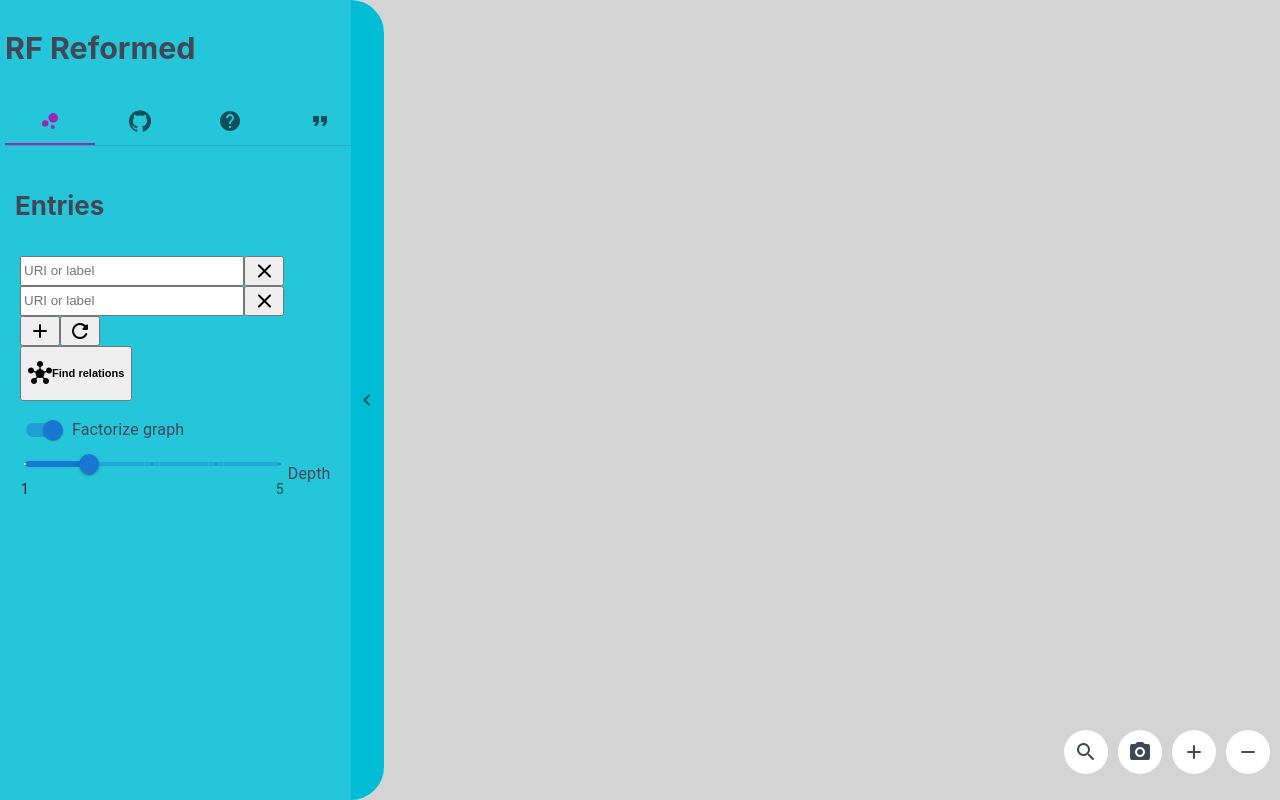
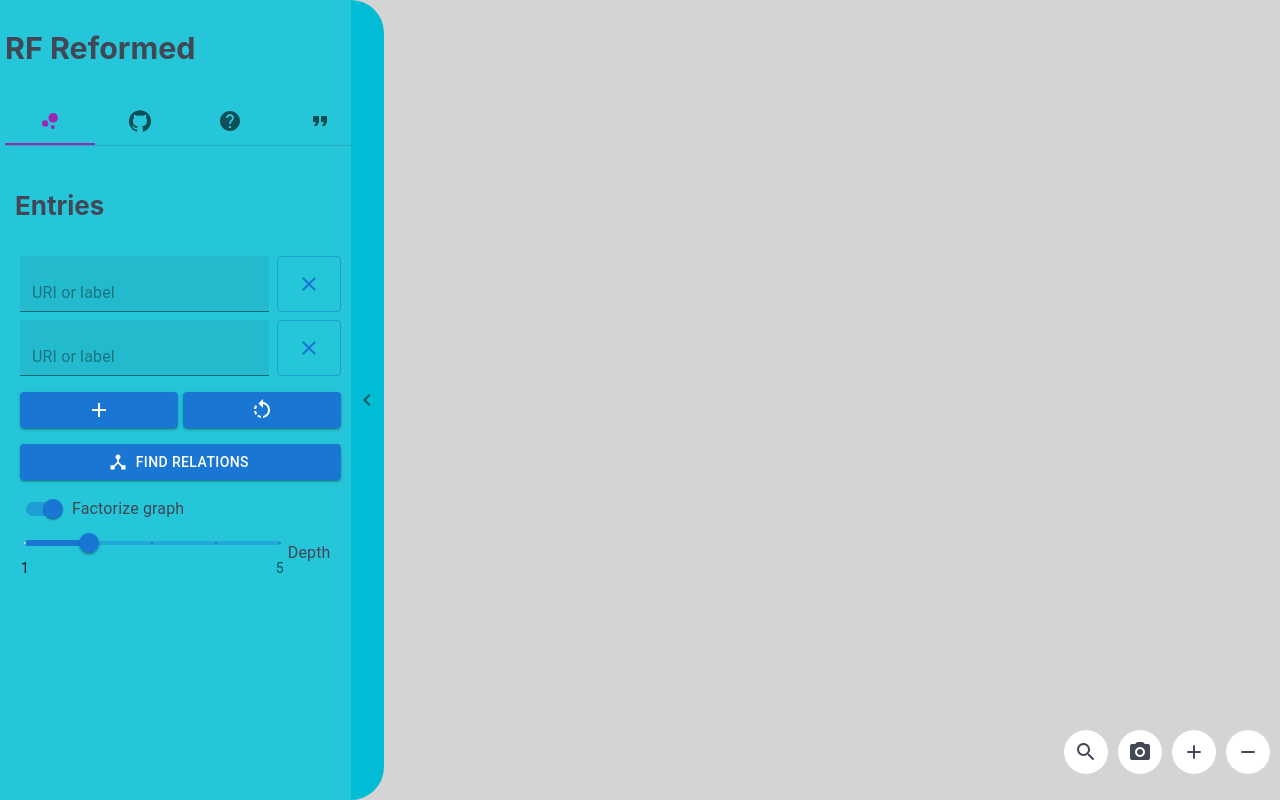
Before and after one commit to WoodenMaiden/RelfinderFrontCytoscape, a React (Create React App) app: page / in a window 1280 px wide. Built offline with nearby package versions, Linux system fonts and the light colour scheme.

Commit message:
fix: use MUI for pannel
Signed-off-by: WoodenMaiden <yann.pomie@laposte.net>

```diff
--- a/src/components/InputEntry.js
+++ b/src/components/InputEntry.js
@@ -4,13 +4,17 @@ import {
     Stack,
     Typography,
     CircularProgress,
+    TextField,
+    Button
 } from "@mui/material";
+import CloseIcon from '@mui/icons-material/Close';
 
 import { URL } from "../variables";
 
 export default function InputEntry(props) {
     const rmHandler =  props.rmHandler
-    const input = props.input
+    const changeHandler = props.changeHandler
+    const id = props.id
 
     const [ timeoutID, setTimeoutID ] = useState(setTimeout(()=> { return true;}, 0))
     const [ selectedSuggestion, setSelectedSuggestion ] = useState(false) //this will prevent from fetching suggestions when selecting one
@@ -23,7 +27,7 @@ export default function InputEntry(props) {
 
         //TODO pass aborter to function in timeout
         return setTimeout(async () => {
-            const sugBox = document.getElementById(`suggestions${input}`)
+            const sugBox = document.getElementById(`suggestions${id}`)
             setSuggestions([]) // to trigger loading animation
             sugBox.style.display = 'block'
 
@@ -59,7 +63,7 @@ export default function InputEntry(props) {
 */
 
     function selectSuggestion(sug) {
-        const sugBox = document.getElementById(`suggestions${input}`)
+        const sugBox = document.getElementById(`suggestions${id}`)
 
         sugBox.style.display = 'none'
         setSuggestions([])
@@ -73,13 +77,16 @@ export default function InputEntry(props) {
             && !e.target.className.includes('suggestionItem')
             ){
 
-            document.getElementById(`suggestions${input}`).style.display = 'none'
+            document.getElementById(`suggestions${id}`).style.display = 'none'
             setSuggestions([]);
         }
     }
 
-    function entryChanges(e) {
-        setEntry(e.target?.value)
+    function entryChanges(event) {
+        const text = event.target.value.trim()
+
+        setEntry(text)
+        changeHandler(id, text)
     }
 
 
@@ -95,7 +102,7 @@ export default function InputEntry(props) {
         clearTimeout(timeoutID)
 
         if (entry.trim() === "") {
-            document.getElementById(`suggestions${input}`).style.display = 'none'
+            document.getElementById(`suggestions${id}`).style.display = 'none'
             setSuggestions([])
         } else {
             //if the value hasn't been filled via from the suggestion list fetch selections,
@@ -104,7 +111,7 @@ export default function InputEntry(props) {
         }
 
     // eslint-disable-next-line react-hooks/exhaustive-deps
-    }, [entry, input])
+    }, [entry, id])
 
     useEffect(() => {
         document.addEventListener('click', click, true)
@@ -115,15 +122,23 @@ export default function InputEntry(props) {
 
     return (
         <Box>
-            <div className="controls">
-                <input type="search" onChange={entryChanges} value={entry} name={input} id={`input${input}`} placeholder="URI or label"/>
-                <button className="clickable" type="button" id={`rm${input}`} onClick={rmHandler}>
-                    <span className="material-icons-round">
-                        close
-                    </span>
-                </button>
-            </div>
-            <Box className='suggestions' id={`suggestions${input}`} sx={{
+            <Stack direction="row" spacing={1}>
+                <TextField
+                    variant="filled"
+                    onChange={entryChanges}
+                    value={entry}
+                    placeholder="URI or label"
+                    fullWidth
+                    style={{
+                        flexGrow: 8,
+                    }}
+                />
+                <Button onClick={() => rmHandler(id)} variant="outlined" sx={{flexGrow: 1}}>
+                    <CloseIcon />
+                </Button>
+            </Stack>
+            <Box id={`suggestions${id}`} sx={{
+                zIndex: 99999,
                 backgroundColor: '#ffffff',
                 position: 'absolute',
                 display: 'none',
--- a/src/components/InputForm.js
+++ b/src/components/InputForm.js
@@ -1,12 +1,23 @@
 import React, { useState } from 'react';
+import { Stack, Button } from "@mui/material";
+import AddIcon from '@mui/icons-material/Add';
+import RotateLeftIcon from '@mui/icons-material/RotateLeft';
+import DeviceHubIcon from '@mui/icons-material/DeviceHub';
 
 import InputEntry from './InputEntry';
+import { v4 } from "uuid";
 
 import './inputForm.css'
 
 export default function InputForm(props) {
     const MININPUT = 2
-    const [inputArray, setInputArray] = useState([1,2])
+    const [inputArray, setInputArray] = useState([{
+        id: v4(),
+        entry: "",
+    },{
+        id: v4(),
+        entry: "",
+    }])
 
     const submit = props.submitCallback
 
@@ -16,9 +27,6 @@ export default function InputForm(props) {
         }
     }()
 
-    function add(e) {
-        setInputArray(old => [ ...old, inputArray[inputArray.length - 1] + 1])
-    }
 
 /*
 | | | | __ _ _ __   __| | | ___ _ __ ___
@@ -26,41 +34,61 @@ export default function InputForm(props) {
 |  _  | (_| | | | | (_| | |  __/ |  \__ \
 |_| |_|\__,_|_| |_|\__,_|_|\___|_|  |___/
 */
-    function rm(e) {
+
+    function rm(idToRm) {
         if (inputArray.length <= MININPUT) return;
 
-        const trgt = (!e.target.id) ? e.target.parentNode.id: e.target.id
-        const number = parseInt(trgt.match(/(\d+)$/)[1])
-
-        setInputArray(arr => arr.filter(elt => elt !== number))
+        setInputArray(arr => arr.filter(elt => elt.id !== idToRm))
     }
 
+    function add() {
+        setInputArray(old => [ ...old, {
+            id: v4(),
+            entry: "",
+        }])
+    }
+
+    function change(id, value) {
+        setInputArray(old => old.map(elt => {
+            if (elt.id === id) {
+                return { ...elt, entry: value }
+            }
+            return elt
+        }))
+    }
 
 
     return (
         <form id="rfrform" autoComplete="off" onSubmit={submit}>
-            <div id="inputs">
-                {inputArray.map(item => <InputEntry key={item} input={item} clearEvent={clearEvent} rmHandler={rm}/>)}
-            </div>
-            <div className="controls">
-                <button type="button" onClick={add}>
-                    <span className="material-icons-round clickable">
-                        add
-                    </span>
-                </button>
-                <button type="reset" onClick={() => clearEvent.clearFields()}>
-                    <span className="material-icons-round clickable">
-                        refresh
-                    </span>
-                </button>
-            </div>
-
-            <button type="submit" className="clickable">
-                <h5>Find relations</h5>
-                <i className="material-icons-round">
-                    hub
-                </i>
-            </button>
+            <Stack spacing={2}>
+                <Stack spacing={1}>
+                    {inputArray.map(item =>
+                        <InputEntry
+                            key={item.id}
+                            id={item.id}
+                            clearEvent={clearEvent}
+                            rmHandler={rm}
+                            changeHandler={change}
+                        />
+                    )}
+                </Stack>
+                <Stack direction="row" alignItems="stretch" gap="5px">
+                    <Button onClick={add} variant="contained" fullWidth>
+                        <AddIcon />
+                    </Button>
+                    <Button
+                        variant="contained"
+                        type="reset"
+                        onClick={() => clearEvent.clearFields()}
+                        fullWidth
+                    >
+                        <RotateLeftIcon />
+                    </Button>
+                </Stack>
+                <Button startIcon={<DeviceHubIcon/>} variant="contained" type="submit" fullWidth>
+                    Find relations
+                </Button>
+            </Stack>
         </form>
     )
 }
--- a/src/components/Pannel.css
+++ b/src/components/Pannel.css
@@ -35,11 +35,6 @@
   transition: width 0.5s ease-in-out;
 }
 
-#aboutDiv {
-  display: flex;
-  flex-direction: row;
-  justify-content: space-around;
-}
 
 .pannelShow p {
   font-size: 0.5em;
--- a/src/components/Pannel.js
+++ b/src/components/Pannel.js
@@ -3,8 +3,26 @@ import { useEffect, useState } from "react";
 import InputForm from "./InputForm";
 
 import { Resizable } from "react-resizable";
-import { Help, FormatQuote, GitHub, BubbleChart, Search, Add, Remove, ChevronLeft, CameraAlt } from '@mui/icons-material'
-import { Box, Switch, Slider, FormControlLabel, Tabs, Tab, IconButton } from '@mui/material'
+import {
+    Help,
+    FormatQuote,
+    GitHub,
+    BubbleChart,
+    Search,
+    Add,
+    Remove,
+    ChevronLeft,
+    CameraAlt
+} from '@mui/icons-material'
+import {
+    Box,
+    Switch,
+    Slider,
+    FormControlLabel,
+    Tabs,
+    Tab,
+    IconButton
+} from '@mui/material'
 
 import "./Pannel.css"
 
@@ -91,14 +109,22 @@ export default function Pannel(props) {
                     <Box id="pannel" sx={{paddingLeft: '5px'}}>
                         <Box id="pannelHeader">
                             <h3>RF Reformed</h3>
-                            <Box id="aboutDiv" sx={{ borderBottom: 1, borderColor: 'divider' }}>
-                                <Tabs value={value} onChange={handleChange} textColor="secondary" indicatorColor="secondary">
-                                    <Tab value={0} icon={<BubbleChart />} />
-                                    <Tab value={1} icon={<GitHub />} />
-                                    <Tab value={2} icon={<Help />} />
-                                    <Tab value={3} icon={<FormatQuote />} />
-                                </Tabs>
-                            </Box>
+                            <Tabs
+                                value={value}
+                                onChange={handleChange}
+                                textColor="secondary"
+                                indicatorColor="secondary"
+                                variant="fullWidth"
+                                sx={{
+                                    borderBottom: 1,
+                                    borderColor: 'divider'
+                                }}
+                            >
+                                <Tab value={0} icon={<BubbleChart />} />
+                                <Tab value={1} icon={<GitHub />} />
+                                <Tab value={2} icon={<Help />} />
+                                <Tab value={3} icon={<FormatQuote />} />
+                            </Tabs>
                         </Box>
 
                         <Box id="pannelBody">
--- a/src/components/inputForm.css
+++ b/src/components/inputForm.css
@@ -1,22 +1,3 @@
 #rfrform {
     padding-left: 5px;
 }
-
-.controls {
-    display: flex;
-    flex-direction: row;
-}
-
-.controls input, .suggestions{
-    width: 70%
-}
-
-#rfrform button{
-    display: flex;
-    flex-direction: row-reverse;
-}
-
-
-#rfrform button i {
-    margin: auto;
-}
```
